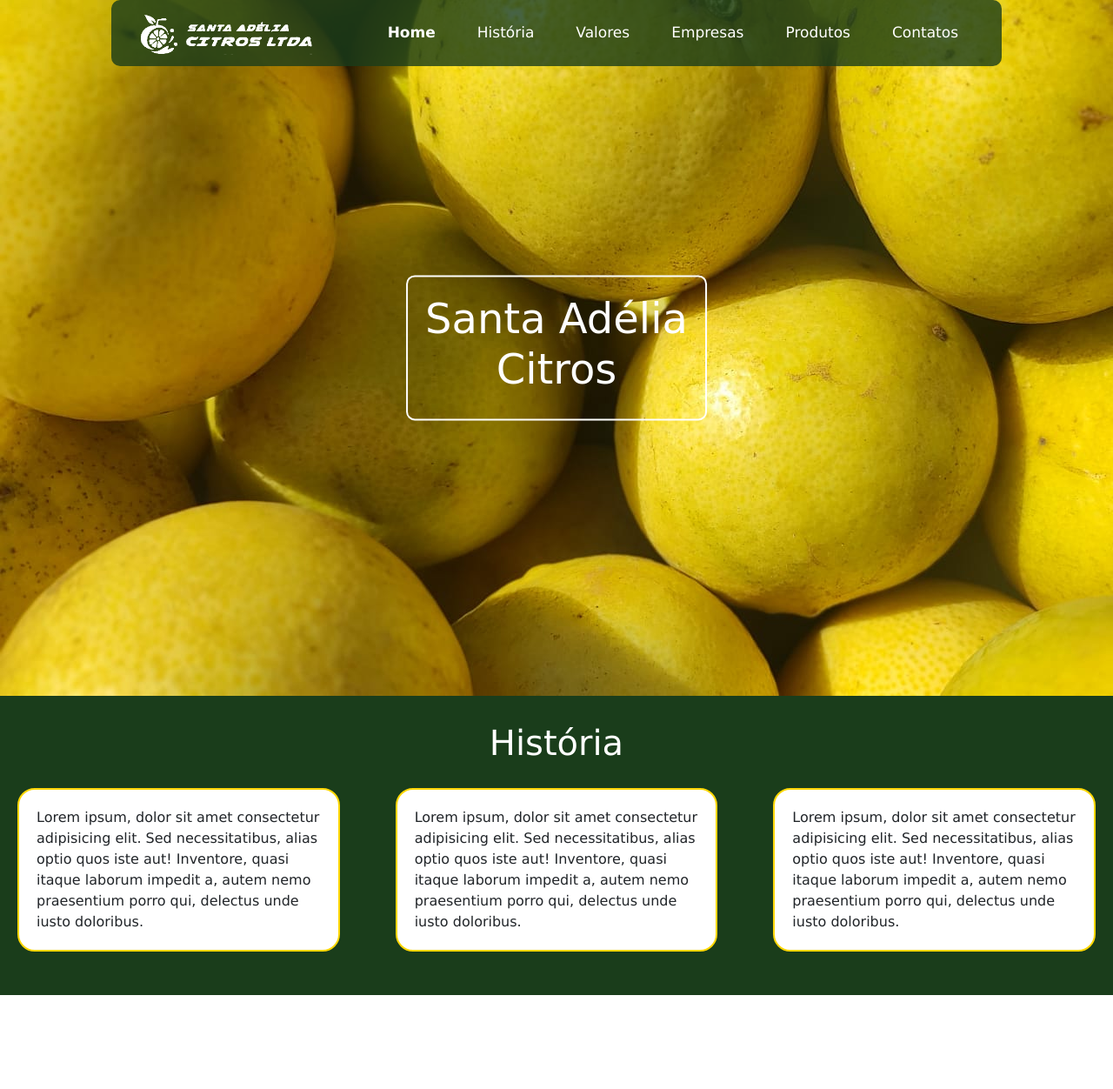
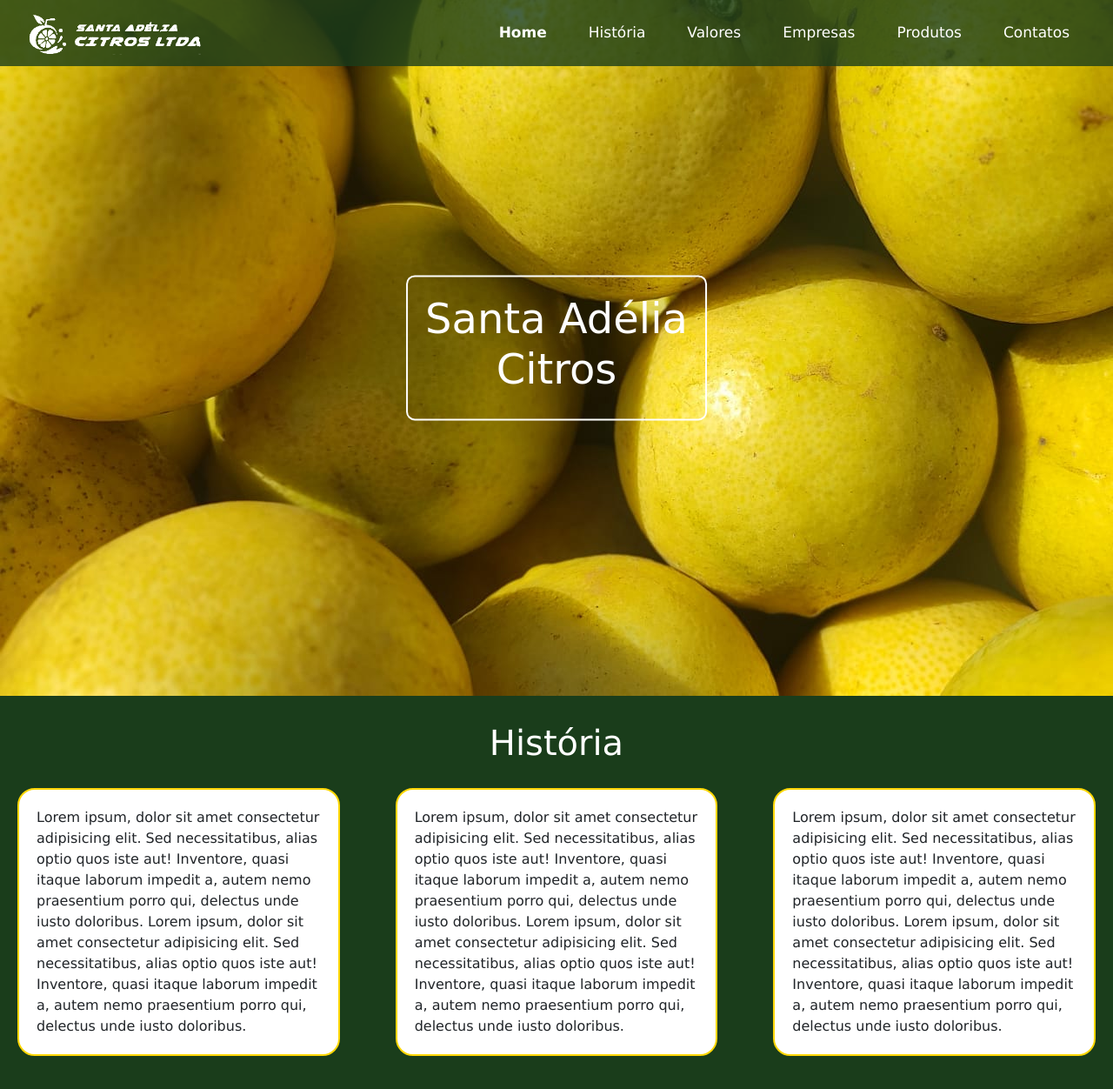
Before and after one commit to ryhanclayver/SACitros, a plain HTML site: page index.html in a window 1280 px wide. Shown: the whole page at 87% size. Before the commit the page ends 1144 px from the top, so only its background shows below. Drawn offline with nearby package versions, Linux system fonts and the light colour scheme.

Commit message:
alteração na nav

```diff
--- a/assets/css/style.css
+++ b/assets/css/style.css
@@ -12,13 +12,13 @@
     font-family: Verdana, Geneva, Tahoma, sans-serif;
 }
 
-.navbar{
-    margin-left: 10%;
-    margin-right: 10%;
-    border-radius: 10px;
-    display: flex;
+.navbar.navbar-light {
+    background-color: var(--cor-verde-barra) !important;
+    position: fixed; /* Mantém a barra fixa no topo da tela */
+    width: 100%; /* Largura total da tela */
+    z-index: 1000; /* Certifica de que está acima de outros elementos */
+}
 
-}
 
 .nav-link:hover{
     color: var(--cor-branca-barra);
@@ -35,11 +35,6 @@
     font-size: 17px;
     text-decoration: none;
     padding-right: 40px;
-}
-
-
-.navbar.navbar-light {
-    background-color: var(--cor-verde-barra) !important;
 }
 
 .logo {
--- a/index.html
+++ b/index.html
@@ -55,17 +55,20 @@
                 <div class="containerHistoria">
                     <!-- Conteúdo do primeiro mural -->
                     Lorem ipsum, dolor sit amet consectetur adipisicing elit. Sed necessitatibus, alias optio quos iste aut! Inventore, quasi itaque laborum impedit a, autem nemo praesentium porro qui, delectus unde iusto doloribus.
+                    Lorem ipsum, dolor sit amet consectetur adipisicing elit. Sed necessitatibus, alias optio quos iste aut! Inventore, quasi itaque laborum impedit a, autem nemo praesentium porro qui, delectus unde iusto doloribus.
                 </div>
             </div>
             <div class="col-md-4">
                 <div class="containerHistoria">
                     <!-- Conteúdo do segundo mural -->
                     Lorem ipsum, dolor sit amet consectetur adipisicing elit. Sed necessitatibus, alias optio quos iste aut! Inventore, quasi itaque laborum impedit a, autem nemo praesentium porro qui, delectus unde iusto doloribus.
+                    Lorem ipsum, dolor sit amet consectetur adipisicing elit. Sed necessitatibus, alias optio quos iste aut! Inventore, quasi itaque laborum impedit a, autem nemo praesentium porro qui, delectus unde iusto doloribus.
                 </div>
             </div>
             <div class="col-md-4">
                 <div class="containerHistoria">
                     <!-- Conteúdo do segundo mural -->
+                    Lorem ipsum, dolor sit amet consectetur adipisicing elit. Sed necessitatibus, alias optio quos iste aut! Inventore, quasi itaque laborum impedit a, autem nemo praesentium porro qui, delectus unde iusto doloribus.
                     Lorem ipsum, dolor sit amet consectetur adipisicing elit. Sed necessitatibus, alias optio quos iste aut! Inventore, quasi itaque laborum impedit a, autem nemo praesentium porro qui, delectus unde iusto doloribus.
                 </div>
             </div>
```
